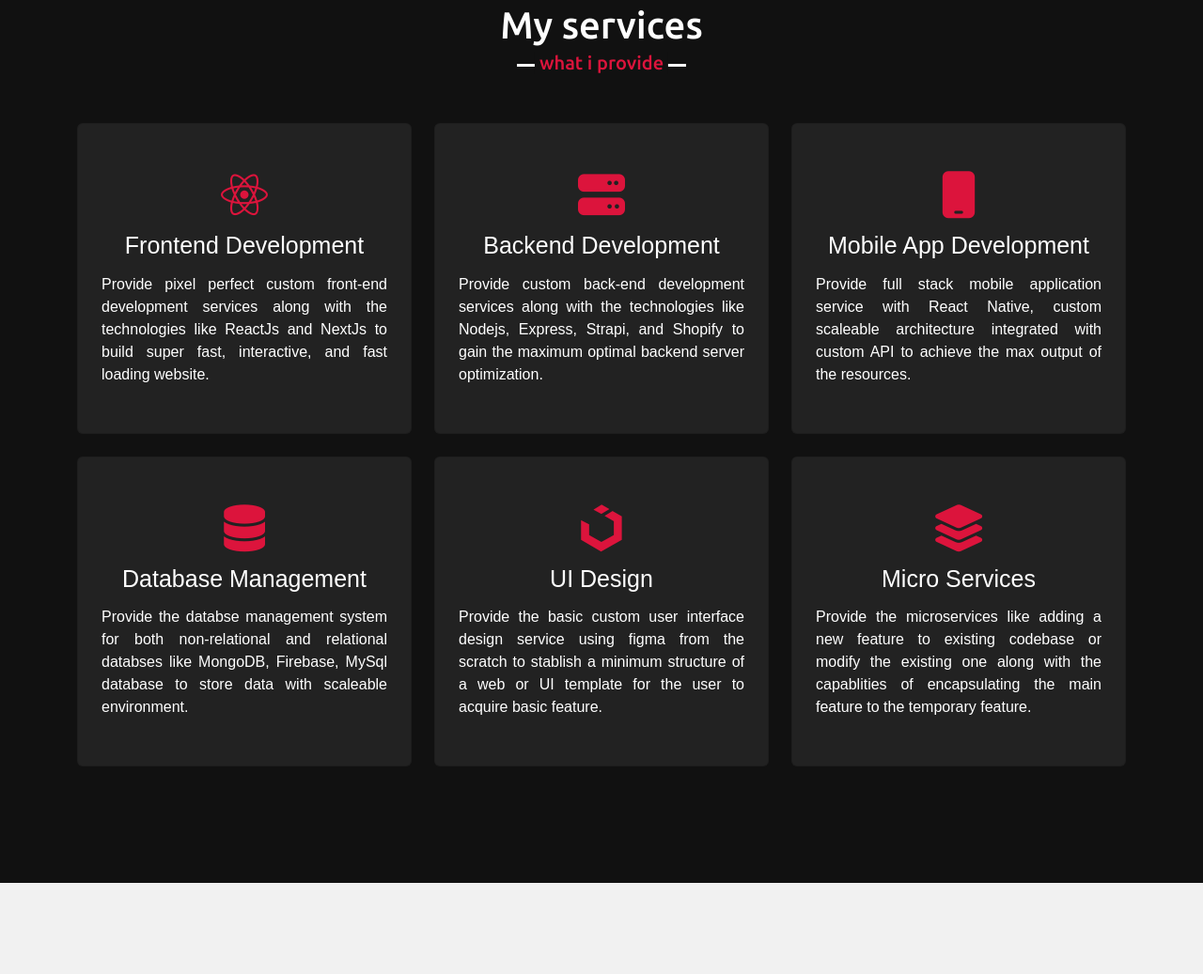
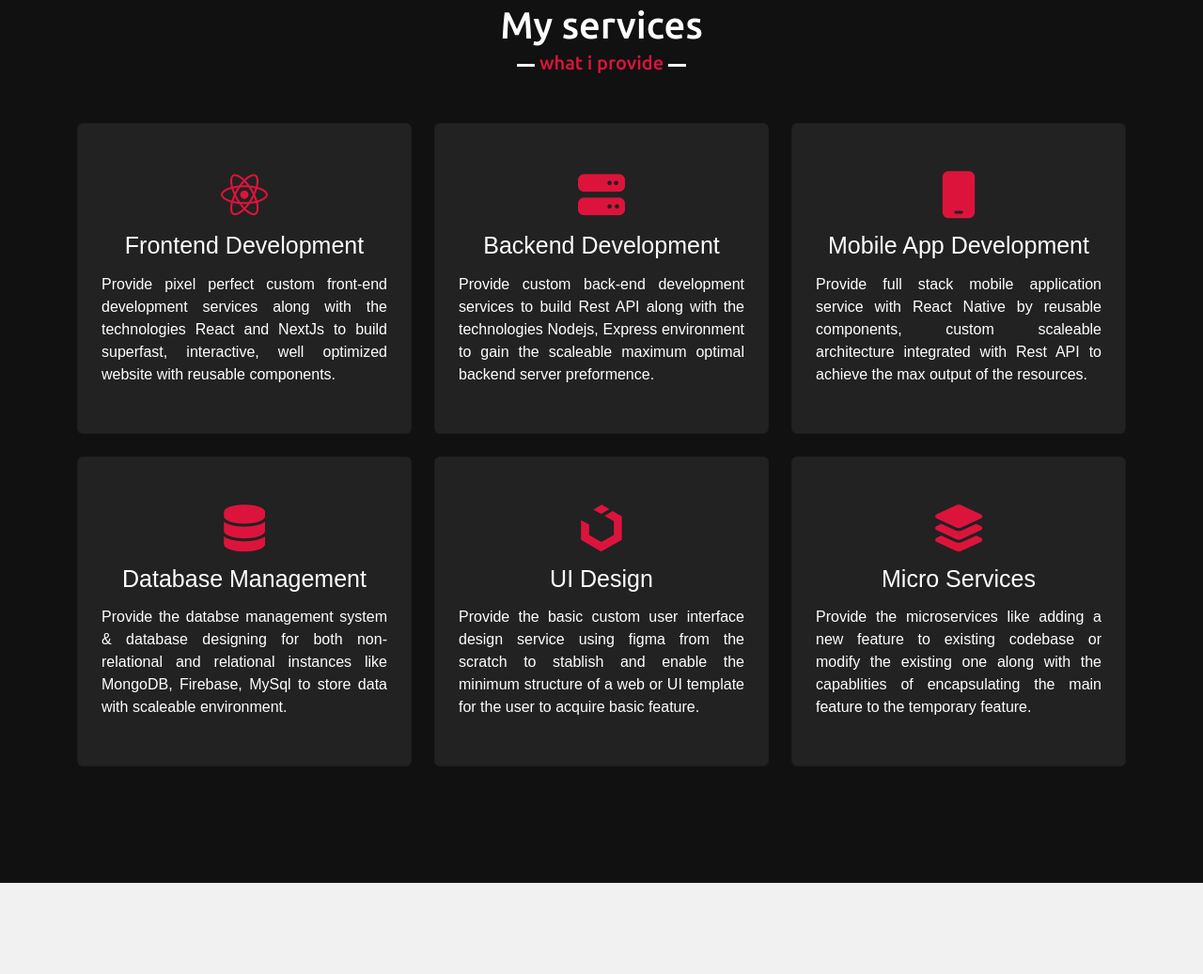
Before and after one commit to AK-Polash/my-portfolio, a plain HTML site: page index.html in a window 1280 px wide. Shown: the part 1697-2734 px from the top of the page at 94% size. Drawn offline with nearby package versions, Linux system fonts and the light colour scheme; no server answers.

Commit message:
Modified the #services section

```diff
--- a/index.html
+++ b/index.html
@@ -204,8 +204,9 @@
                 <div class="text">Frontend Development</div>
                 <p>
                   Provide pixel perfect custom front-end development services
-                  along with the technologies like ReactJs and NextJs to build
-                  super fast, interactive, and fast loading website.
+                  along with the technologies React and NextJs to build
+                  superfast, interactive, well optimized website with reusable
+                  components.
                 </p>
               </div>
             </div>
@@ -220,9 +221,9 @@
                 <i class="fa-solid fa-server"></i>
                 <div class="text">Backend Development</div>
                 <p>
-                  Provide custom back-end development services along with the
-                  technologies like Nodejs, Express, Strapi, and Shopify to gain
-                  the maximum optimal backend server optimization.
+                  Provide custom back-end development services to build Rest API
+                  along with the technologies Nodejs, Express environment to
+                  gain the scaleable maximum optimal backend server preformence.
                 </p>
               </div>
             </div>
@@ -238,8 +239,9 @@
                 <div class="text">Mobile App Development</div>
                 <p>
                   Provide full stack mobile application service with React
-                  Native, custom scaleable architecture integrated with custom
-                  API to achieve the max output of the resources.
+                  Native by reusable components, custom scaleable architecture
+                  integrated with Rest API to achieve the max output of the
+                  resources.
                 </p>
               </div>
             </div>
@@ -254,9 +256,9 @@
                 <i class="fa-solid fa-database"></i>
                 <div class="text">Database Management</div>
                 <p>
-                  Provide the databse management system for both non-relational
-                  and relational databses like MongoDB, Firebase, MySql database
-                  to store data with scaleable environment.
+                  Provide the databse management system & database designing for
+                  both non-relational and relational instances like MongoDB,
+                  Firebase, MySql to store data with scaleable environment.
                 </p>
               </div>
             </div>
@@ -272,8 +274,9 @@
                 <div class="text">UI Design</div>
                 <p>
                   Provide the basic custom user interface design service using
-                  figma from the scratch to stablish a minimum structure of a
-                  web or UI template for the user to acquire basic feature.
+                  figma from the scratch to stablish and enable the minimum
+                  structure of a web or UI template for the user to acquire
+                  basic feature.
                 </p>
               </div>
             </div>
```
